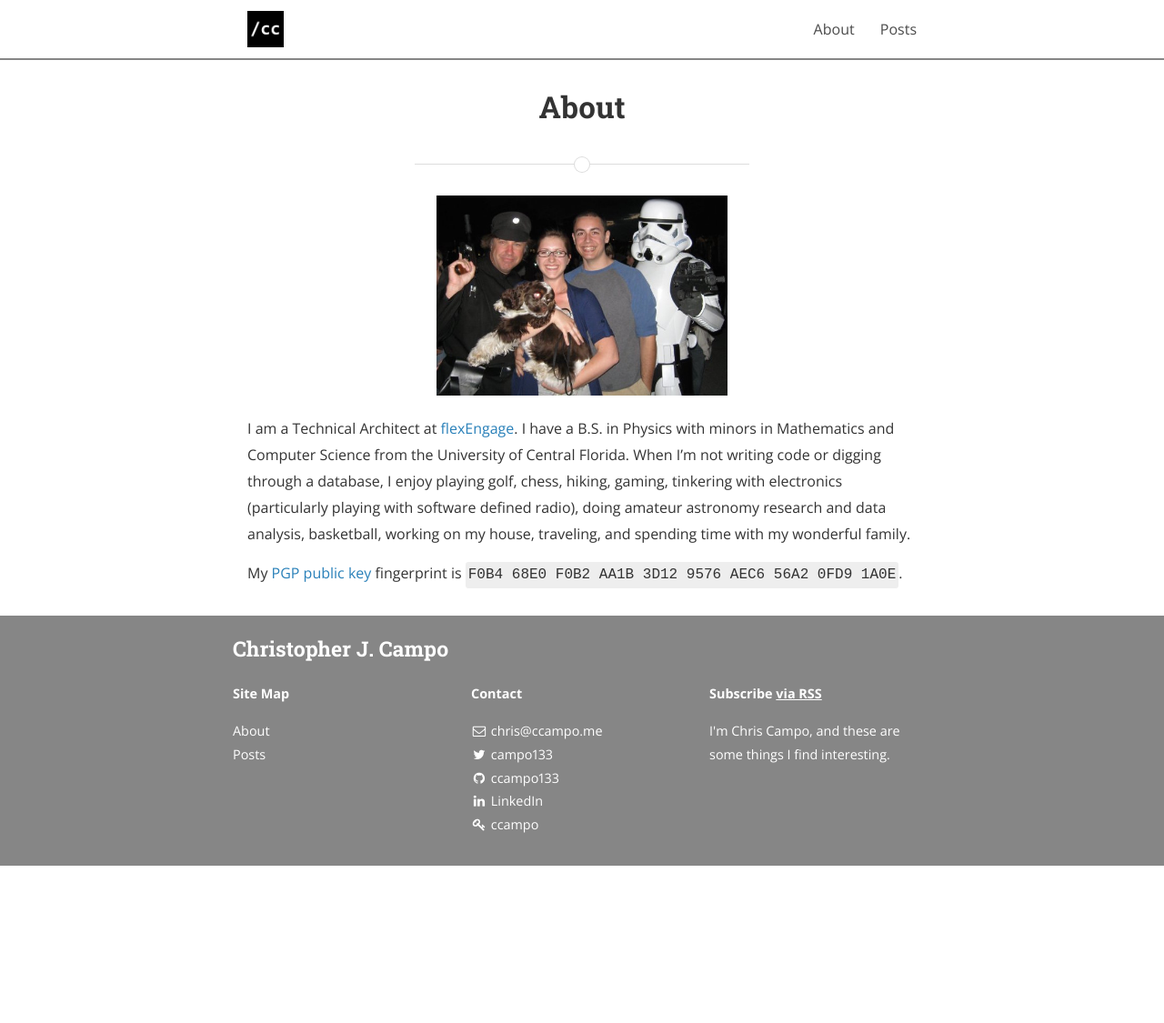
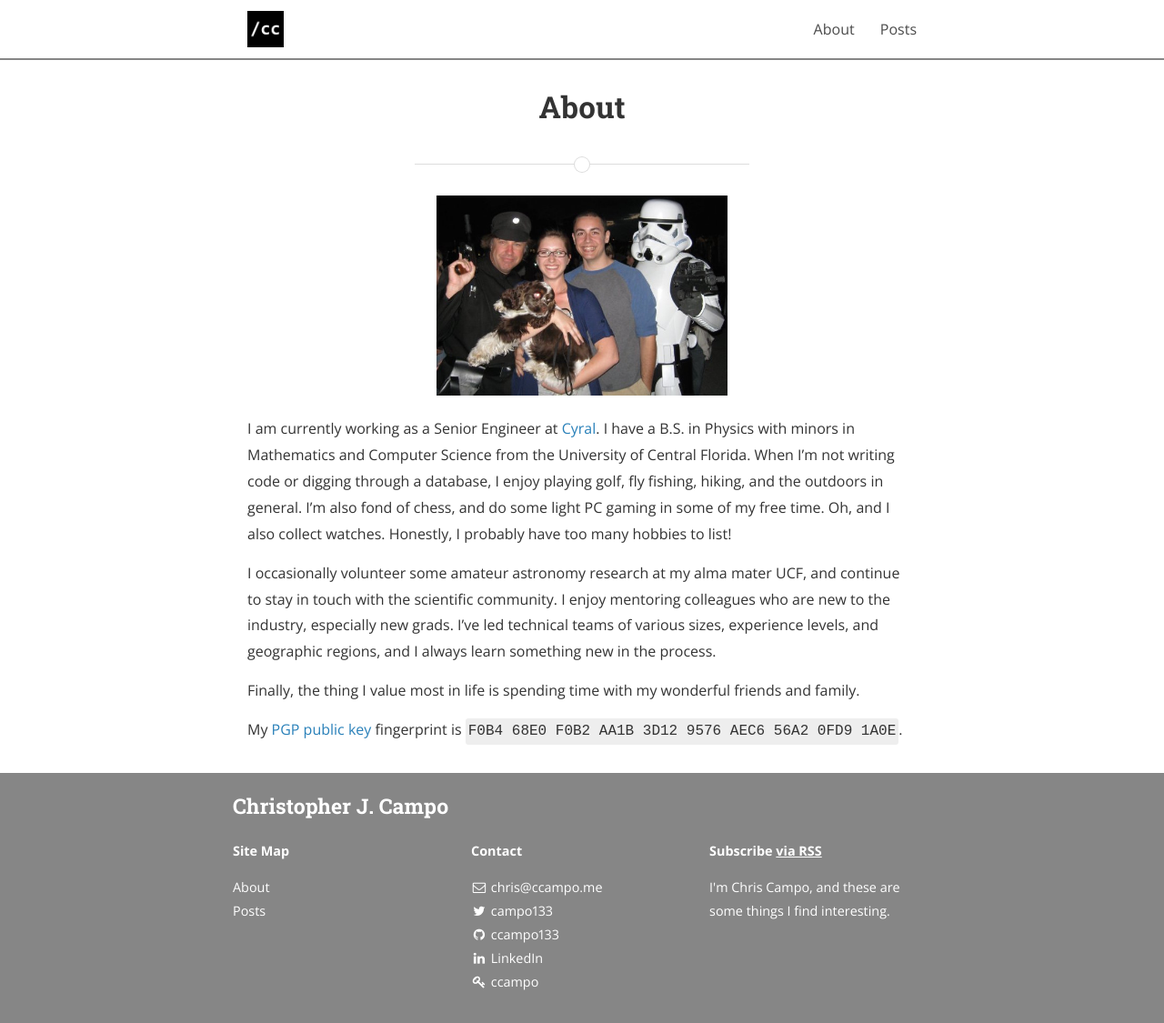
Before and after one commit to ccampo133/ccampo133.github.io, a Jekyll site: the page built from pages/about.md, in a window 1280 px wide. Shown: the whole page at 91% size. Built offline with Jekyll 4.4.1, drawn with Linux system fonts in a browser that asks for light colours; nearby versions of some CDN libraries; a style sheet for code colours, icons or effects is not loaded; before the commit the page ends 952 px from its top, so only the background shows below that.

Commit message:
Update 'about' page (#5)

```diff
--- a/pages/about.md
+++ b/pages/about.md
@@ -6,10 +6,16 @@ permalink: /about/
 
 <img src="{{ site.baseurl }}/assets/images/me.jpg" title="My wife and I with our late beloved pooch Albert and the 501st Legion (c. 2009)" class="profile">
 
-I am a Technical Architect at [flexEngage](https://www.flexengage.com/). I have a B.S. in Physics with minors in
+I am currently working as a Senior Engineer at [Cyral](https://cyral.com/). I have a B.S. in Physics with minors in
 Mathematics and Computer Science from the University of Central Florida. When I'm not writing code or digging through a
-database, I enjoy playing golf, chess, hiking, gaming, tinkering with electronics (particularly playing with software
-defined radio), doing amateur astronomy research and data analysis, basketball, working on my house, traveling, and
-spending time with my wonderful family.
+database, I enjoy playing golf, fly fishing, hiking, and the outdoors in general. I'm also fond of chess, and do some
+light PC gaming in some of my free time. Oh, and I also collect watches. Honestly, I probably have too many hobbies to
+list!
+
+I occasionally volunteer some amateur astronomy research at my alma mater UCF, and continue to stay in touch with the
+scientific community. I enjoy mentoring colleagues who are new to the industry, especially new grads. I've led technical
+teams of various sizes, experience levels, and geographic regions, and I always learn something new in the process.
+
+Finally, the thing I value most in life is spending time with my wonderful friends and family.
 
 My [PGP public key](/assets/misc/pgp_key.asc) fingerprint is `F0B4 68E0 F0B2 AA1B 3D12 9576 AEC6 56A2 0FD9 1A0E`.
```
